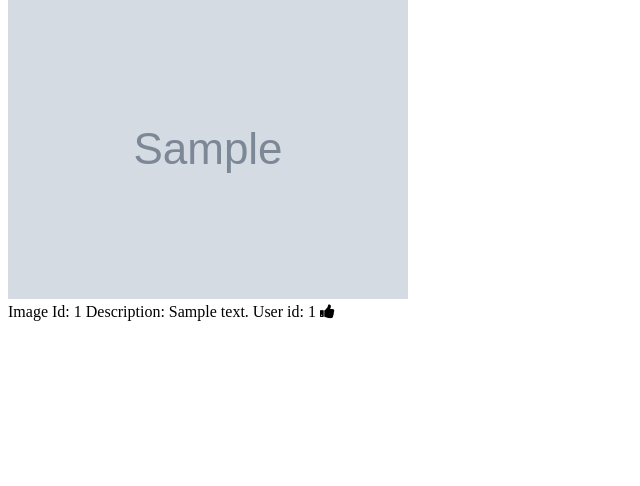
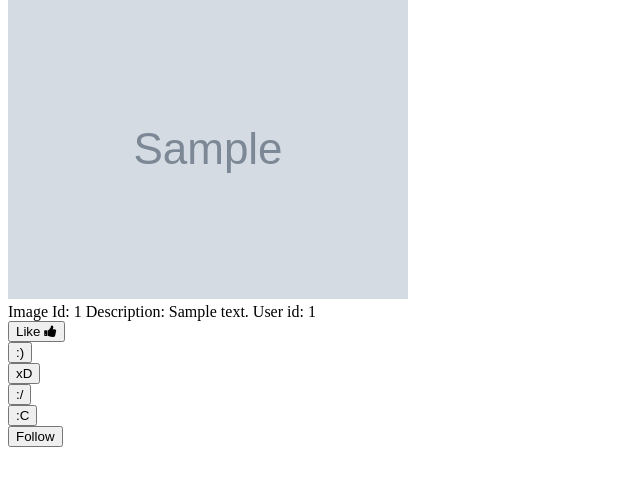
Before and after one commit to alisakolot/On-the-Reel, a Flask app: page /feed in a window 1280 px wide. Shown: the part 103-589 px from the top of the page, without its empty margins (0-640 px from the left). Run offline with Flask 2, Linux system fonts and the light colour scheme; tables that the repository leaves empty hold one stand-in row (values such as "Sample post"); grey boxes marked "Sample" are stand-in pictures.

Commit message:
reaction buttons

```diff
--- a/server.py
+++ b/server.py
@@ -141,31 +141,6 @@ def upload_images(user_id):
 
 
 
-# Display images to user on page
-# @app.route('/profile/<user_id>')
-# def display_user_images(user_id):
-#     """View images that user uploaded."""
-
-    # user_id = session.get('user_id')
-    # print(user_id)
-
-
-    # image_by_user_id = crud.get_image_by_user_id(user_id)
-    # print('>>>>>>>>>>>>>', image_by_user_id)
-
-    # user_images = []
-    # for image in image_by_user_id:
-    #     user_images.append(image.user_id)
-    # print('>>>>>>>>>>>>>>', user_images)
-
-
-    # return render_template(f"/profile/{user_id}")
-    # return render_template((f'/profile/{user_id}', image_by_user_id=image_by_user_id)
-    #'dashboard.html', user=user
-
-
-
-
 #////////////////////////////////////////////////////Feed//////////////////////////////////////////////////
 
 #Images to be displayed in feed
@@ -210,17 +185,52 @@ def all_image_urls():
 
 #     return jsonify({"values" : True })
 
-@app.route('/feed.json')
-def get_reaction_value():
+# @app.route('/feed.json')
+# def get_like_value():
 
-    reaction_val = request.args.get("reaction_val")
+#     reaction_val = request.args.get("reaction_val")
 
-    print('*************',  reaction_val, '********')
+#     print('*************',  reaction_val, '********')
 
-    return jsonify({"values" : True })
+#     return jsonify({"values" : True })
+
+@app.route('/feed.json', methods=['GET'])
+def like_button():
+    """Like button."""
+
+    #get reaction 1:
+    like_button = request.args.get("likes_val")
+    print('*************',  like_button, '********')
 
 
+    # image_id = session.get('image_id')
+    # print('*************',  image_id, '********')
 
+    #add to crud
+    # reaction = create_reaction(user, reaction=like_button, video=None, image=None)
+
+    return jsonify({"likes" : True })
+
+
+#//////////////////////////////////////////Following/////////////////////////
+
+
+@app.route('/follow/feed.json', methods=['GET'])
+def following():
+    """Like button."""
+
+    #get reaction 1:
+    like_button = request.args.get("likes_val")
+    print('*************',  like_button, '********')
+
+
+    # image_id = session.get('image_id')
+    # print('*************',  image_id, '********')
+
+    #add to crud
+    # reaction = create_reaction(user, reaction=like_button, video=None, image=None)
+
+    return jsonify({"likes" : True })
 
 
 
--- a/static/reactions.js
+++ b/static/reactions.js
@@ -27,15 +27,61 @@
 // });
 
 
-$('image-info').on('submit', (evt) => {
-  evt.preventDefault();
 
-  const selectedVal = $('#value').val();
+//Reactions/Like buttons:
 
-  $.get(`/api/human/${selectedVal}`, (res) => {
-    $('#name').html(res.name);
-    $('#value').html(res.val);
+$('.likes').on('click', (evt) => {
+  const btn = evt.target;
+  console.log(evt.target)
+
+  if (btn.innerText === 'Like') {
+    btn.innerText = 'Dislike';
+    console.log(btn.innerText)
+  } else {
+    // btn.innerText = 'Like';
+    btn.disabled = true;
+    console.log(btn.innerText)
+  }
+
+  if (btn.innerText === ':)') {
+    btn.innerText = ':)';
+    console.log(btn.innerText)
+  } else {
+    btn.disabled = true;
+    console.log(btn.innerText)
+  }
+
+  if (btn.innerText === 'xD') {
+    btn.innerText = 'xD';
+    console.log(btn.innerText)
+  } else {
+    btn.disabled = true;
+    console.log(btn.innerText)
+  }
+
+  if (btn.innerText === ':/') {
+    btn.innerText = ':/';
+    console.log(btn.innerText)
+  } else {
+    btn.disabled = true;
+    console.log(btn.innerText)
+  }
+
+  if (btn.innerText === ':C') {
+    btn.innerText = ':C';
+    console.log(btn.innerText)
+  } else {
+    btn.disabled = true;
+    console.log(btn.innerText)
+  }
+
+    const formInput = {likes_val : $(evt.target).val()};
+
+  $.get('/feed.json', formInput, (res) => {
+        alert('sent to server')
+
   });
+
 });
 
 //get image id
@@ -45,5 +91,30 @@ $('image-info').on('submit', (evt) => {
 
 
 
-// //GET ALL ELEMENTS IN CLASS:
+
+
+
+// Follow Button:
+$('.follow-button').on('click', (evt) => {
+  const btn = evt.target;
+  console.log(evt.target)
+
+  if (btn.innerText === 'Follow') {
+    btn.innerText = 'Unfollow';
+    console.log(btn.innerText)
+  } else {
+    // btn.innerText = 'Like';
+    btn.disabled = true;
+    console.log(btn.innerText)
+  }
+  const formInput = {likes_val : $(evt.target).val()};
+
+  $.get('/follow/feed.json', formInput, (res) => {
+        alert('sent to server')
+
+  });
+
+});
+
+
 //
--- a/templates/feed.html
+++ b/templates/feed.html
@@ -30,16 +30,41 @@
           <input type="radio" class="reaction" name="image-{{ img.image_id }}" value=4>4
           <input type="radio" class="reaction" name="image-{{ img.image_id }}" value=5>5
         </form> -->
-          <i onclick="myFunction(this)" class="fa fa-thumbs-up"></i>
-
-          <script>
-          function myFunction(x) {
-            x.classList.toggle("fa-thumbs-down");
-          }
-          </script>
 
 
+          <section class="likes" >
+            <button id="likes" value=1 method=POST action='/feed'>Like
+              <i onclick="myFunction(this)" class="fa fa-thumbs-up" id="like-button"></i>
+              <script>
+              function myFunction(x) {
+                x.classList.toggle("fa-thumbs-down");}
+              </script>
+            </button>
+
+            <section class="smiley" >
+              <button id="smiley" value=2 method=POST action='/feed'>:)</button>
+            </section>
+
+            <section class="laughter" >
+              <button id="laughter" value=3 method=POST action='/feed'>xD</button>
+            </section>
+
+            <section class="Meh" >
+              <button id="meh" value=4 method=POST action='/feed'>:/</button>
+            </section>
+
+            <section class="Angry" >
+              <button id="angry" value=5 method=POST action='/feed'>:C</button>
+            </section>
+        </section>
         </div>
+
+        <section class="follow-button">
+          <button id="follow-button" method=POST action='/follow/feed'>Follow
+          </button>
+
+        </section>
+
 
       {% endfor %}
 
```
